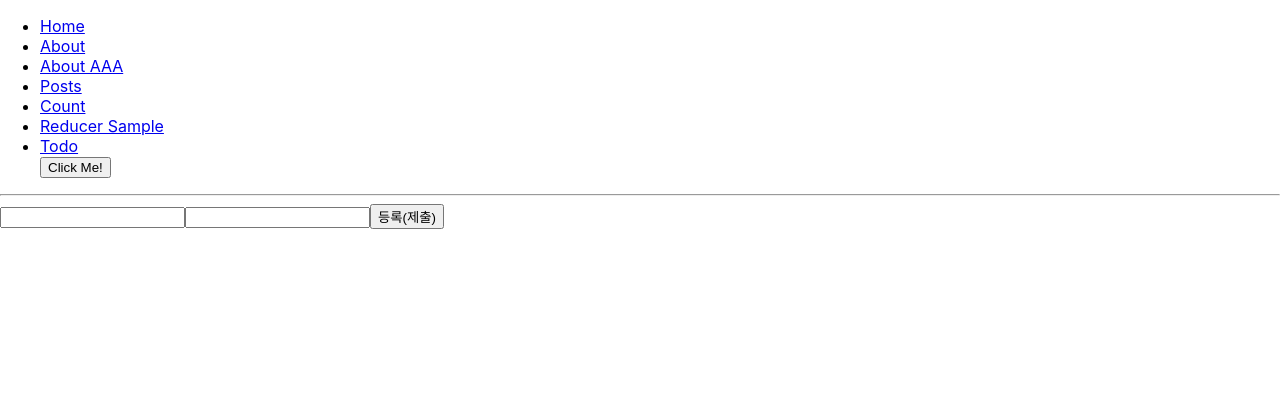
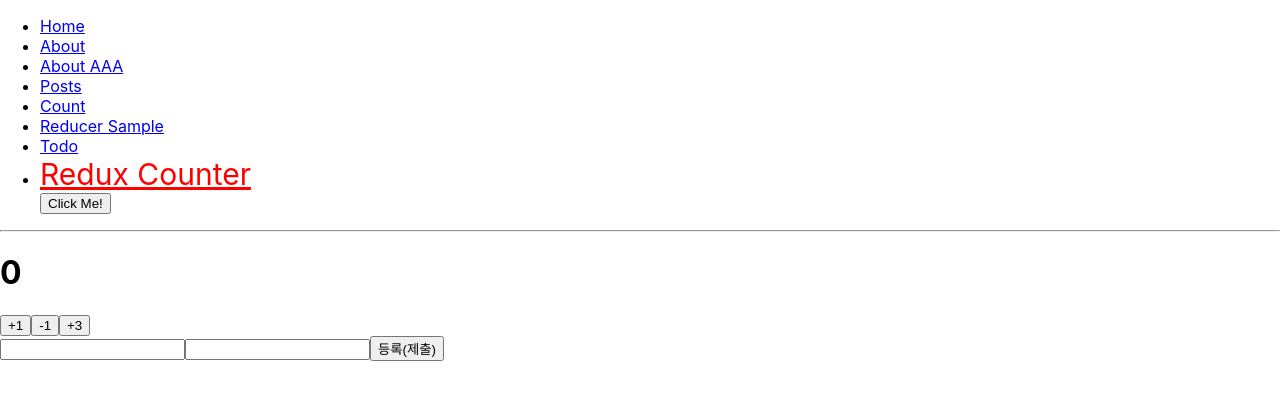
Before and after one commit to khj1341/react-typescript, a React (Create React App) app in the folder react-ts/: page /reduxCounter in a window 1280 px wide. Shown: the top 400 px of the page. Built offline with nearby package versions, Linux system fonts and the light colour scheme.

Commit message:
TypeScript - redux 적용.

```diff
--- a/react-ts/package.json
+++ b/react-ts/package.json
@@ -8,12 +8,15 @@
     "@testing-library/user-event": "^12.1.10",
     "@types/jest": "^26.0.15",
     "@types/node": "^12.0.0",
+    "@types/react-redux": "^7.1.16",
     "@types/styled-components": "^5.1.9",
     "react": "^17.0.2",
     "react-dom": "^17.0.2",
     "react-loadable": "^5.5.0",
+    "react-redux": "^7.2.4",
     "react-router-dom": "^5.2.0",
     "react-scripts": "4.0.3",
+    "redux": "^4.1.0",
     "styled-components": "^5.3.0",
     "typescript": "^4.1.2",
     "web-vitals": "^1.0.1"
--- a/react-ts/src/AppStart.tsx
+++ b/react-ts/src/AppStart.tsx
@@ -7,6 +7,7 @@ import { Home, Skill, Posts, Counter, ReducerSample, TodoList } from './pages';
 import MyFormScreen from './pages/MyFormScreen';
 
 import { TodosContextProvider } from './contexts/TodosContext';
+import CounterContainer from './containers/CounterContainer';
 
 export default function AppStart() {
 
@@ -29,6 +30,7 @@ export default function AppStart() {
                     <Route path="/count" component={Counter} />
                     <Route path="/reducer" component={ReducerSample} />
                     <Route path="/todo" component={TodoList} />
+                    <Route path="/reduxCounter" component={CounterContainer} />
                     <MyFormScreen onSubmit={onSubmit} />
                 </Wrapper>
             </BrowserRouter>
--- /dev/null
+++ b/react-ts/src/components/Counter.tsx
@@ -0,0 +1,22 @@
+type CounterProps = {
+    count: number;
+    onIncrease: () => void;
+    onDecrease: () => void;
+    onIncreaseBy: (diff: number) => void;
+};
+
+export default function Counter({
+    count,
+    onIncrease,
+    onDecrease,
+    onIncreaseBy
+}: CounterProps) {
+    return (
+        <div>
+            <h1>{count}</h1>
+            <button onClick={onIncrease}>+1</button>
+            <button onClick={onDecrease}>-1</button>
+            <button onClick={() => onIncreaseBy(3)}>+3</button>
+        </div>
+    )
+}
--- a/react-ts/src/components/Menu.tsx
+++ b/react-ts/src/components/Menu.tsx
@@ -36,6 +36,7 @@ export default function Menu() {
                 <li><NavLink to="/count" activeStyle={activeStyle}>Count</NavLink></li>
                 <li><NavLink to="/reducer" activeStyle={activeStyle}>Reducer Sample</NavLink></li>
                 <li><NavLink to="/todo" activeStyle={activeStyle}>Todo</NavLink></li>
+                <li><NavLink to="/reduxCounter" activeStyle={activeStyle}>Redux Counter</NavLink></li>
                 <button onClick={handleClick}>Click Me!</button>
                 {visible && <SplitMe />}
             </ul>
--- /dev/null
+++ b/react-ts/src/containers/CounterContainer.tsx
@@ -0,0 +1,35 @@
+import React from 'react'
+import { useDispatch, useSelector } from 'react-redux'
+import { RootState } from '../modules'
+import { decrease, increase, increaseBy } from '../modules/counter';
+
+import Counter from '../components/Counter'
+
+function CounterContainer() {
+    const count = useSelector((state: RootState) => state.counter.count);
+    const dispatch = useDispatch();
+
+    const onIncrease = () => {
+        dispatch(increase());
+    };
+
+    const onDecrease = () => {
+        dispatch(decrease());
+    };
+
+    const onIncreaseBy = (diff: number) => {
+        dispatch(increaseBy(diff));
+    }
+
+    return (
+        <Counter
+            count={count}
+            onIncrease={onIncrease}
+            onDecrease={onDecrease}
+            onIncreaseBy={onIncreaseBy}
+        />
+
+    )
+}
+
+export default CounterContainer
--- a/react-ts/src/index.tsx
+++ b/react-ts/src/index.tsx
@@ -3,11 +3,16 @@ import ReactDOM from 'react-dom';
 import './index.css';
 import AppStart from './AppStart';
 import reportWebVitals from './reportWebVitals';
+import { createStore } from 'redux';
+import rootReducer from './modules';
+import { Provider } from 'react-redux';
+
+const store = createStore(rootReducer);
 
 ReactDOM.render(
-  <React.StrictMode>
+  <Provider store={store}>
     <AppStart />
-  </React.StrictMode>,
+  </Provider>,
   document.getElementById('root')
 );
 
--- /dev/null
+++ b/react-ts/src/modules/counter.ts
@@ -0,0 +1,39 @@
+const INCREASE = 'counter/INCREASE' as const;
+const DECREASE = 'counter/DECREASE' as const;
+const INCREASE_BY = 'counter/INCREASE_BY' as const;
+
+export const increase = () => ({ type: INCREASE });
+export const decrease = () => ({ type: DECREASE });
+export const increaseBy = (diff: number) => ({
+    type: INCREASE_BY,
+    payload: diff
+});
+
+type CounterAction =
+    | ReturnType<typeof increase>
+    | ReturnType<typeof decrease>
+    | ReturnType<typeof increaseBy>;
+
+type CounterState = {
+    count: number;
+};
+
+const initialState: CounterState = {
+    count: 0
+}
+
+// 리듀서
+function counter(state: CounterState = initialState, action: CounterAction) {
+    switch (action.type) {
+        case INCREASE:
+            return { count: state.count + 1 };
+        case DECREASE:
+            return { count: state.count - 1 };
+        case INCREASE_BY:
+            return { count: state.count + action.payload };
+        default:
+            return state;
+    }
+}
+
+export default counter;
--- /dev/null
+++ b/react-ts/src/modules/index.ts
@@ -0,0 +1,11 @@
+import { combineReducers } from "redux";
+import counter from './counter';
+
+// reducer가 여러개 생길때를 대비해서 아래처럼 combine
+const rootReducer = combineReducers({
+    counter
+});
+
+export default rootReducer;
+
+export type RootState = ReturnType<typeof rootReducer>;
```
